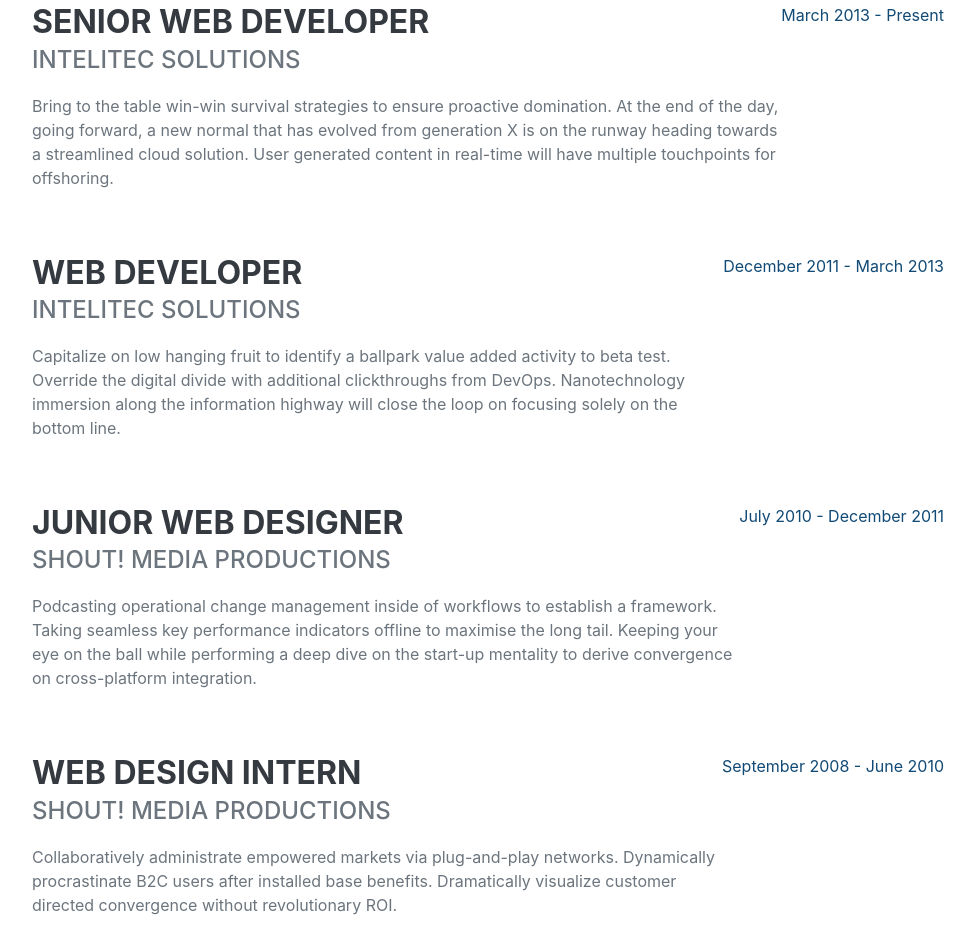
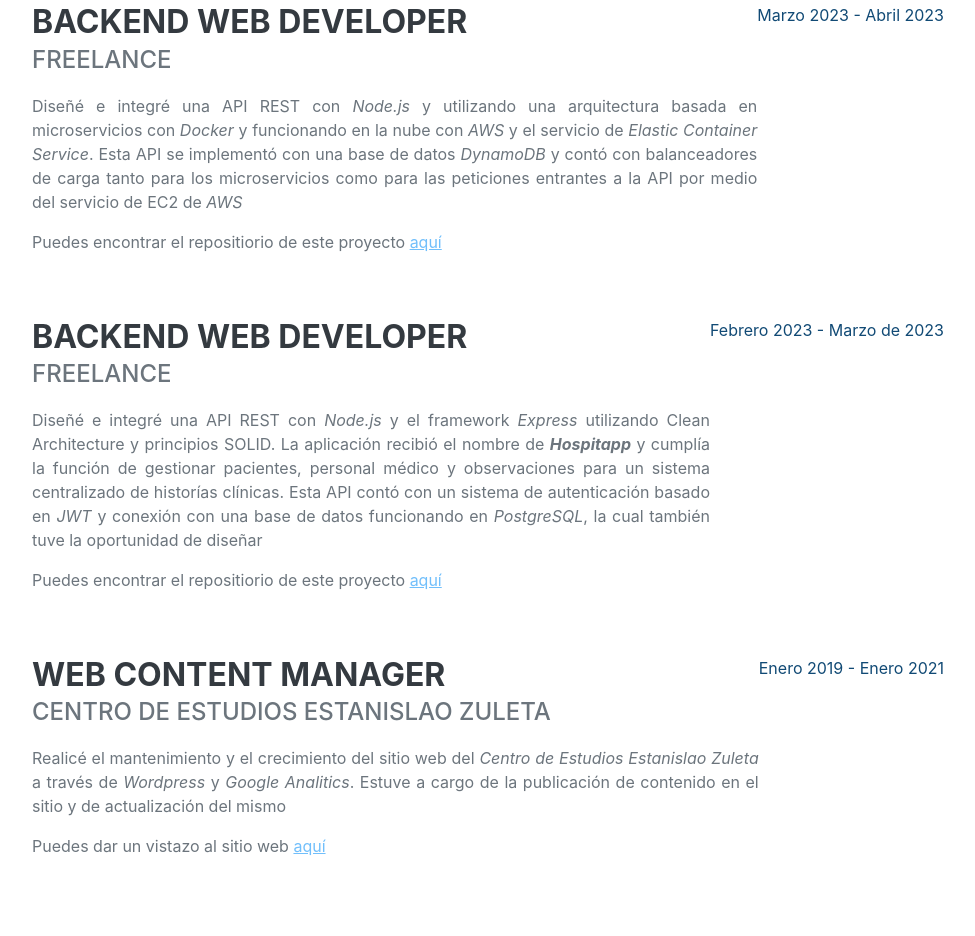
Before and after one commit to mariovelandiac/personal-web, a website: page public/index.html in a window 1280 px wide. Shown: the part 993-1929 px from the top of the page, without its empty margins (288-1263 px from the left). Drawn offline with nearby package versions, Linux system fonts and the light colour scheme; a web font is replaced by a local one.

Commit message:
terminando sección de experiencia como desarrollador web

```diff
--- a/public/index.html
+++ b/public/index.html
@@ -40,7 +40,7 @@
         <span class="d-none d-lg-block"
           ><img
             class="img-fluid img-profile rounded-circle mx-auto mb-2"
-            src="assets/img/profile.jpg"
+            src="assets/img/profile_2.jpg"
             alt="..."
         /></span>
       </a>
@@ -61,7 +61,7 @@
             <a class="nav-link js-scroll-trigger" href="#about">Sobre mí</a>
           </li>
           <li class="nav-item">
-            <a class="nav-link js-scroll-trigger" href="#backend"
+            <a class="nav-link js-scroll-trigger" href="#developer"
               >Desarrollador</a
             >
           </li>
@@ -112,7 +112,7 @@
             >
           </div>
           <p class="lead mb-5">
-            ¡Hola! Soy Mario 🙂 Comencé mi recorrido participando en procesos de
+            ¡Hola! Comencé mi recorrido participando en procesos de
             investigación en el área de tratamiento de aguas. Actualmente estoy
             orientado hacia la tecnología y la investigación musical (mejorar,
             hacer un descripción breve de que me gusta y en que estoy enfocado,
@@ -161,77 +161,60 @@
       </section>
       <hr class="m-0" />
       <!-- Backend Developer -->
-      <section class="resume-section" id="backend">
+      <section class="resume-section" id="developer">
         <div class="resume-section-content">
-          <h2 class="mb-5">Desarrollador Backend</h2>
+          <h2 class="mb-5">Desarrollador</h2>
           <div
           class="d-flex flex-column flex-md-row justify-content-between mb-5"
         >
           <div class="flex-grow-1">
-              <h3 class="mb-0">Senior Web Developer</h3>
-              <div class="subheading mb-3">Intelitec Solutions</div>
+            <h3 class="mb-0">Backend Web Developer</h3>
+            <div class="subheading mb-3">Freelance</div>
             <p>
-                Bring to the table win-win survival strategies to ensure
-                proactive domination. At the end of the day, going forward, a
-                new normal that has evolved from generation X is on the runway
-                heading towards a streamlined cloud solution. User generated
-                content in real-time will have multiple touchpoints for
-                offshoring.
+              Diseñé e integré una API REST con <em>Node.js</em> y utilizando una arquitectura basada en microservicios con <em>Docker</em> y funcionando en la nube con <em>AWS</em> y el servicio de <em>Elastic Container Service</em>. Esta API se implementó con una base de datos <em>DynamoDB</em> y contó con balanceadores de carga tanto para los microservicios como para las peticiones entrantes a la API por medio del servicio de EC2 de <em>AWS</em></p>
+            <p>
+              Puedes encontrar el repositiorio de este proyecto
+              <a href="https://github.com/mariovelandiac/hospitapp" target="_blank">aquí</a>
             </p>
           </div>
           <div class="flex-shrink-0">
-              <span class="text-primary">March 2013 - Present</span>
+            <span class="text-primary">Marzo 2023 - Abril 2023</span>
           </div>
         </div>
           <div
             class="d-flex flex-column flex-md-row justify-content-between mb-5"
           >
             <div class="flex-grow-1">
-              <h3 class="mb-0">Web Developer</h3>
-              <div class="subheading mb-3">Intelitec Solutions</div>
+              <h3 class="mb-0">Backend Web Developer</h3>
+              <div class="subheading mb-3">Freelance</div>
               <p>
-                Capitalize on low hanging fruit to identify a ballpark value
-                added activity to beta test. Override the digital divide with
-                additional clickthroughs from DevOps. Nanotechnology immersion
-                along the information highway will close the loop on focusing
-                solely on the bottom line.
+                Diseñé e integré una API REST con <em>Node.js</em> y el framework <em>Express</em> utilizando Clean Architecture y principios SOLID. La aplicación recibió el nombre de <em><b>Hospitapp</b></em> y cumplía la función de gestionar pacientes, personal médico y observaciones para un sistema centralizado de historías clínicas. Esta API contó con un sistema de autenticación basado en <em>JWT</em> y conexión con una base de datos funcionando en <em>PostgreSQL</em>, la cual también tuve la oportunidad de diseñar
+              </p>
+              <p>
+                Puedes encontrar el repositiorio de este proyecto
+                <a href="https://github.com/mariovelandiac/alegra-test" target="_blank">aquí</a>
               </p>
             </div>
             <div class="flex-shrink-0">
-              <span class="text-primary">December 2011 - March 2013</span>
+              <span class="text-primary">Febrero 2023 - Marzo de 2023</span>
             </div>
           </div>
           <div
             class="d-flex flex-column flex-md-row justify-content-between mb-5"
           >
             <div class="flex-grow-1">
-              <h3 class="mb-0">Junior Web Designer</h3>
-              <div class="subheading mb-3">Shout! Media Productions</div>
+              <h3 class="mb-0">Web Content Manager</h3>
+              <div class="subheading mb-3">Centro de Estudios Estanislao Zuleta</div>
               <p>
-                Podcasting operational change management inside of workflows to
-                establish a framework. Taking seamless key performance
-                indicators offline to maximise the long tail. Keeping your eye
-                on the ball while performing a deep dive on the start-up
-                mentality to derive convergence on cross-platform integration.
+                Realicé el mantenimiento y el crecimiento del sitio web del <em>Centro de Estudios Estanislao Zuleta</em> a través de <em>Wordpress</em> y <em>Google Analitics</em>. Estuve a cargo de la publicación de contenido en el sitio y de actualización del mismo
+              </p>
+              <p>
+                Puedes dar un vistazo al sitio web
+                <a href="https://ceez.org" target="_blank">aquí</a>
               </p>
             </div>
             <div class="flex-shrink-0">
-              <span class="text-primary">July 2010 - December 2011</span>
-            </div>
-          </div>
-          <div class="d-flex flex-column flex-md-row justify-content-between">
-            <div class="flex-grow-1">
-              <h3 class="mb-0">Web Design Intern</h3>
-              <div class="subheading mb-3">Shout! Media Productions</div>
-              <p>
-                Collaboratively administrate empowered markets via plug-and-play
-                networks. Dynamically procrastinate B2C users after installed
-                base benefits. Dramatically visualize customer directed
-                convergence without revolutionary ROI.
-              </p>
-            </div>
-            <div class="flex-shrink-0">
-              <span class="text-primary">September 2008 - June 2010</span>
+              <span class="text-primary">Enero 2019 - Enero 2021</span>
             </div>
           </div>
         </div>
```
Also changed, not shown: public/css/styles.css. Lines whose indentation alone changed are shown as unchanged.
